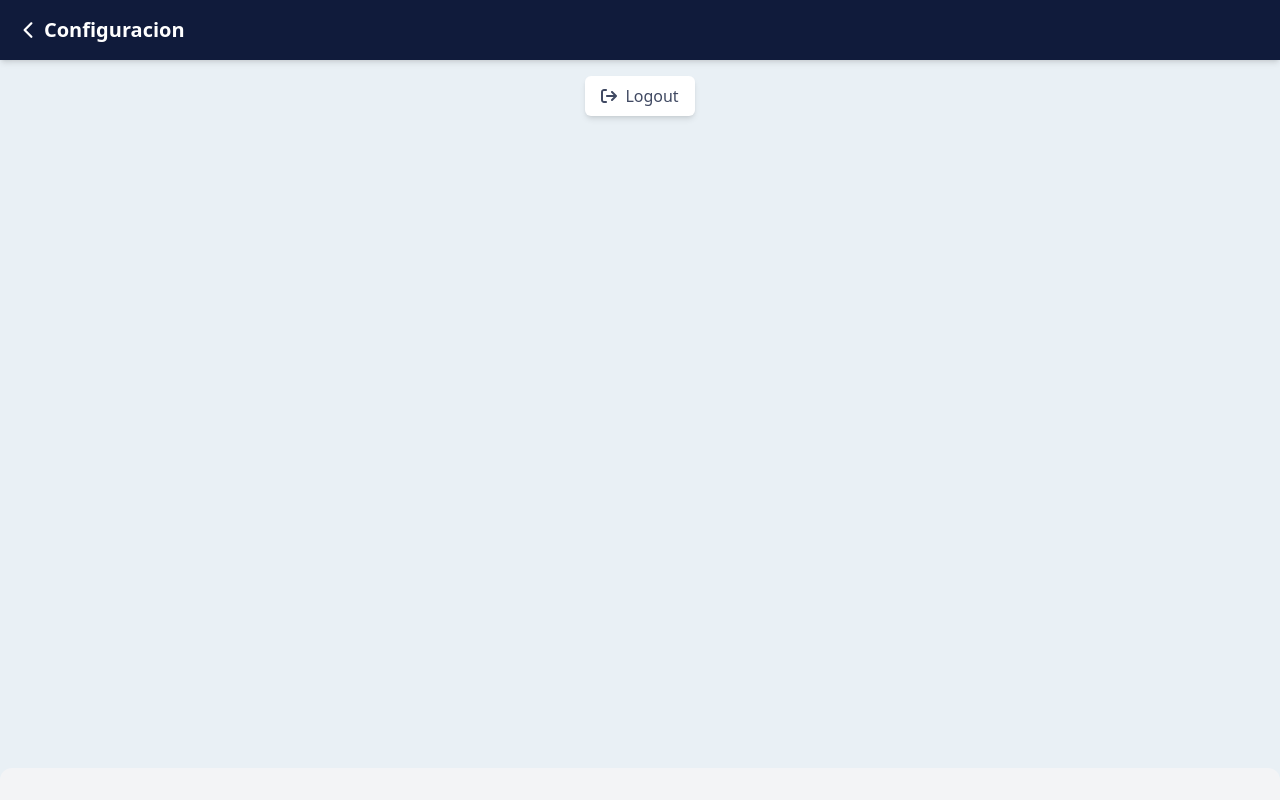
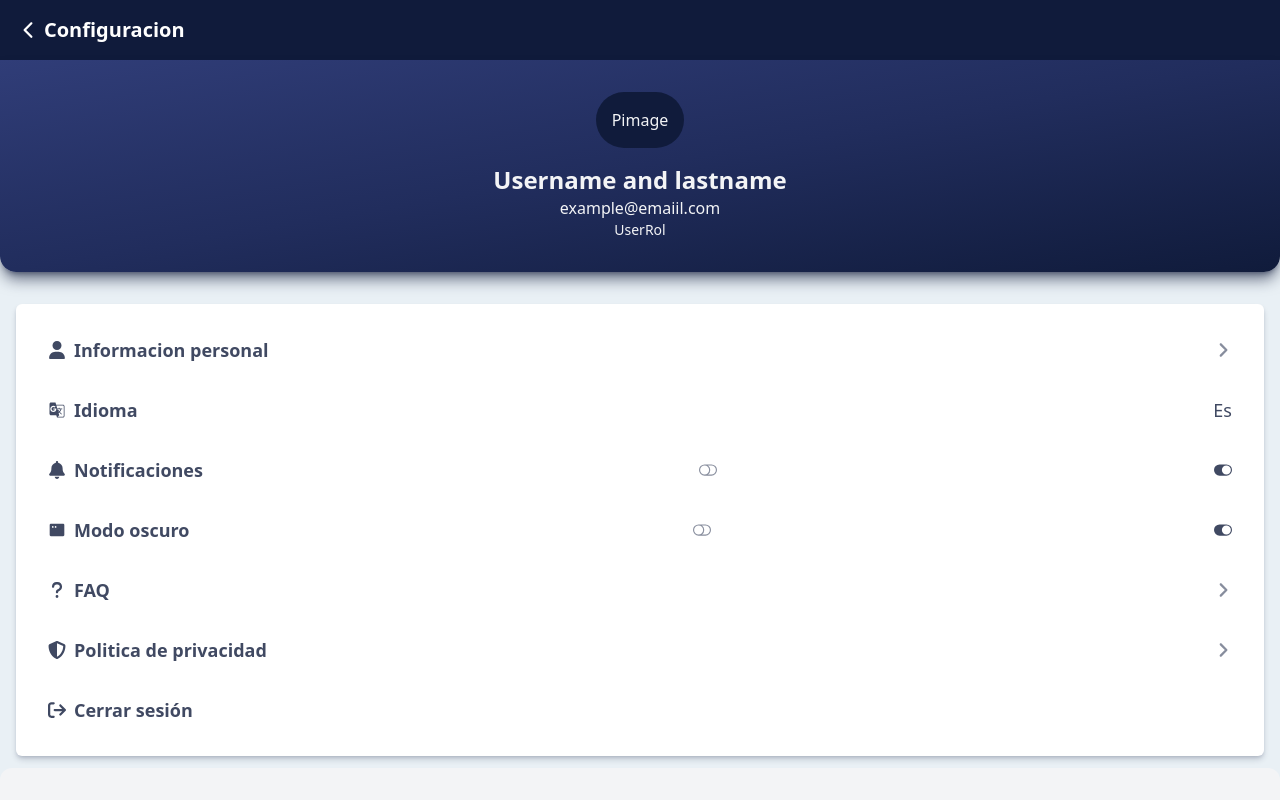
Before and after one commit to thecoderbutcher/crediflow, a Next.js app: page /settings in a window 1280 px wide. Shown: the top 800 px of the page. Built offline with nearby package versions, Linux system fonts and the light colour scheme; no server answers.

Commit message:
add setting mockup

```diff
--- a/app/(protected)/dashboard/page.tsx
+++ b/app/(protected)/dashboard/page.tsx
@@ -9,7 +9,7 @@ import ProgressPayments from './components/ProgressPayments';
 const page = async () => {
   const labels = ['Lunes', 'Martes', 'Miércoles', 'Jueves', 'Viernes'];
   return (
-    <div className="flex flex-col gap-4 space-y-2">
+    <div className="flex flex-col gap-4">
       <ProgressPayments />
       <div className='flex flex-col gap-4 px-4'>
         <LastestTransactions />
--- /dev/null
+++ b/app/(protected)/settings/components/Profile.tsx
@@ -0,0 +1,16 @@
+import React from 'react';
+
+const Profile = () => {
+  return (
+    <div className="flex flex-col w-full items-center gap-4 text-light bg-gradient-to-tl from-[#101b3b] via-[#212d5d] to-[#303d78] px-4 py-8 rounded-b-2xl shadow-secondary/60 shadow-lg mb-8">
+      <div className="bg-secondary rounded-full p-4">Pimage</div>
+      <div className='flex flex-col text-center'>
+        <p className="text-2xl font-semibold">Username and lastname</p>
+        <p className='text-base font-light'>example@emaiil.com</p>
+        <p className='text-sm font-extralight'>UserRol</p>
+      </div>
+    </div>
+  );
+};
+
+export default Profile;
--- /dev/null
+++ b/app/(protected)/settings/components/Settings.tsx
@@ -0,0 +1,75 @@
+'use client'
+import { logout } from '@/app/(auth)/logout/action/logout';
+import {
+  FaUser,
+  FaAngleRight,
+  FaQuestion,
+  FaShieldHalved,
+  FaArrowRightFromBracket,
+  FaBell
+} from 'react-icons/fa6';
+import { MdOutlineGTranslate } from "react-icons/md";
+import { PiAppWindowFill } from "react-icons/pi";
+import { BsToggleOff, BsToggleOn } from "react-icons/bs";
+
+
+const Settings = () => {
+  return (
+    <div className="flex flex-col w-full text-lg ">
+      <div className="flex flex-col gap-8 px-8 py-8 rounded-md mx-4 bg-white shadow-secondary/20 shadow-md">
+        <div className="flex items-center justify-between">
+          <div className="flex items-center gap-2">
+            <FaUser />
+            <p className="font-semibold">Informacion personal</p>
+          </div>
+          <FaAngleRight className="text-secondary/50" />
+        </div>
+        <div className="flex items-center justify-between">
+          <div className="flex items-center gap-2">
+            <MdOutlineGTranslate />
+            <p className="font-semibold">Idioma</p>
+          </div>
+          <p>Es</p>
+        </div>
+        <div className="flex items-center justify-between">
+          <div className="flex items-center gap-2">
+            <FaBell />
+            <p className="font-semibold">Notificaciones</p>
+          </div>
+          <BsToggleOff className="text-secondary/50" />
+          <BsToggleOn />
+        </div>
+        <div className="flex items-center justify-between">
+          <div className="flex items-center gap-2">
+            <PiAppWindowFill />
+            <p className="font-semibold">Modo oscuro</p>
+          </div>
+          <BsToggleOff className="text-secondary/50" />
+          <BsToggleOn />
+        </div>
+        <div className="flex items-center justify-between">
+          <div className="flex items-center gap-2">
+            <FaQuestion />
+            <p className="font-semibold">FAQ</p>
+          </div>
+          <FaAngleRight className="text-secondary/50" />
+        </div>
+        <div className="flex items-center justify-between">
+          <div className="flex items-center gap-2">
+            <FaShieldHalved />
+            <p className="font-semibold">Politica de privacidad</p>
+          </div>
+          <FaAngleRight className="text-secondary/50" />
+        </div>
+        <div className="flex items-center justify-between">
+          <button onClick={()=> { logout()}} className="flex items-center gap-2">
+            <FaArrowRightFromBracket />
+            <p className="font-semibold">Cerrar sesión</p>
+          </button>
+        </div>
+      </div>
+    </div>
+  );
+};
+
+export default Settings;
--- a/app/(protected)/settings/page.tsx
+++ b/app/(protected)/settings/page.tsx
@@ -1,12 +1,14 @@
 import React from 'react'
 import Header from '../components/Header'
-import LogoutButton from '@/app/(auth)/logout/components/logout-button'
+import Profile from './components/Profile'
+import Settings from './components/Settings'
 
 const page = () => {
   return (
-    <div className='flex flex-col justify-center items-center gap-4'>
+    <div className='flex flex-col justify-center items-center '>
       <Header title='Configuracion' url='/dashboard'/>
-      <LogoutButton />
+      <Profile />
+      <Settings />
     </div>
   )
 }
```
